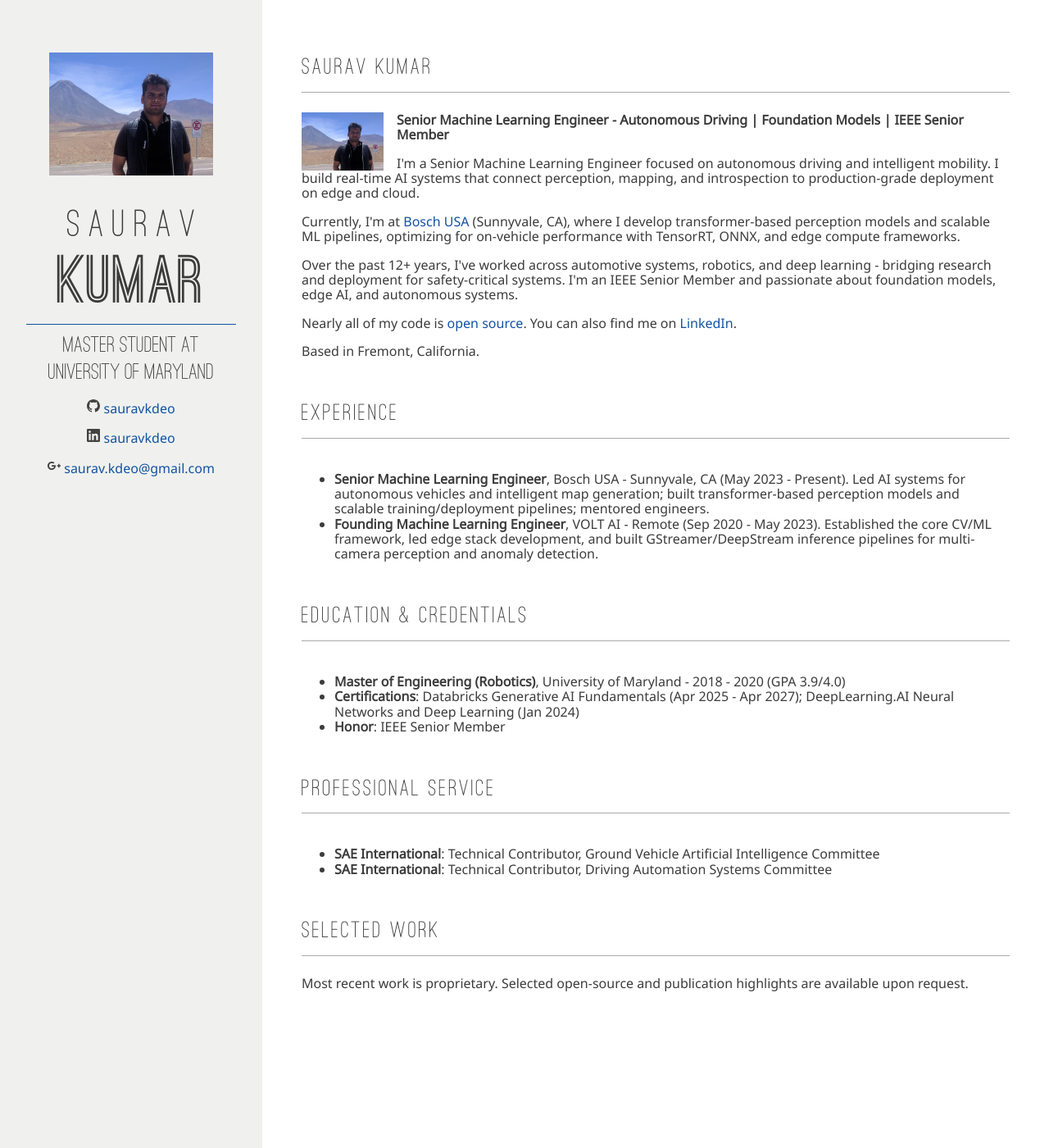
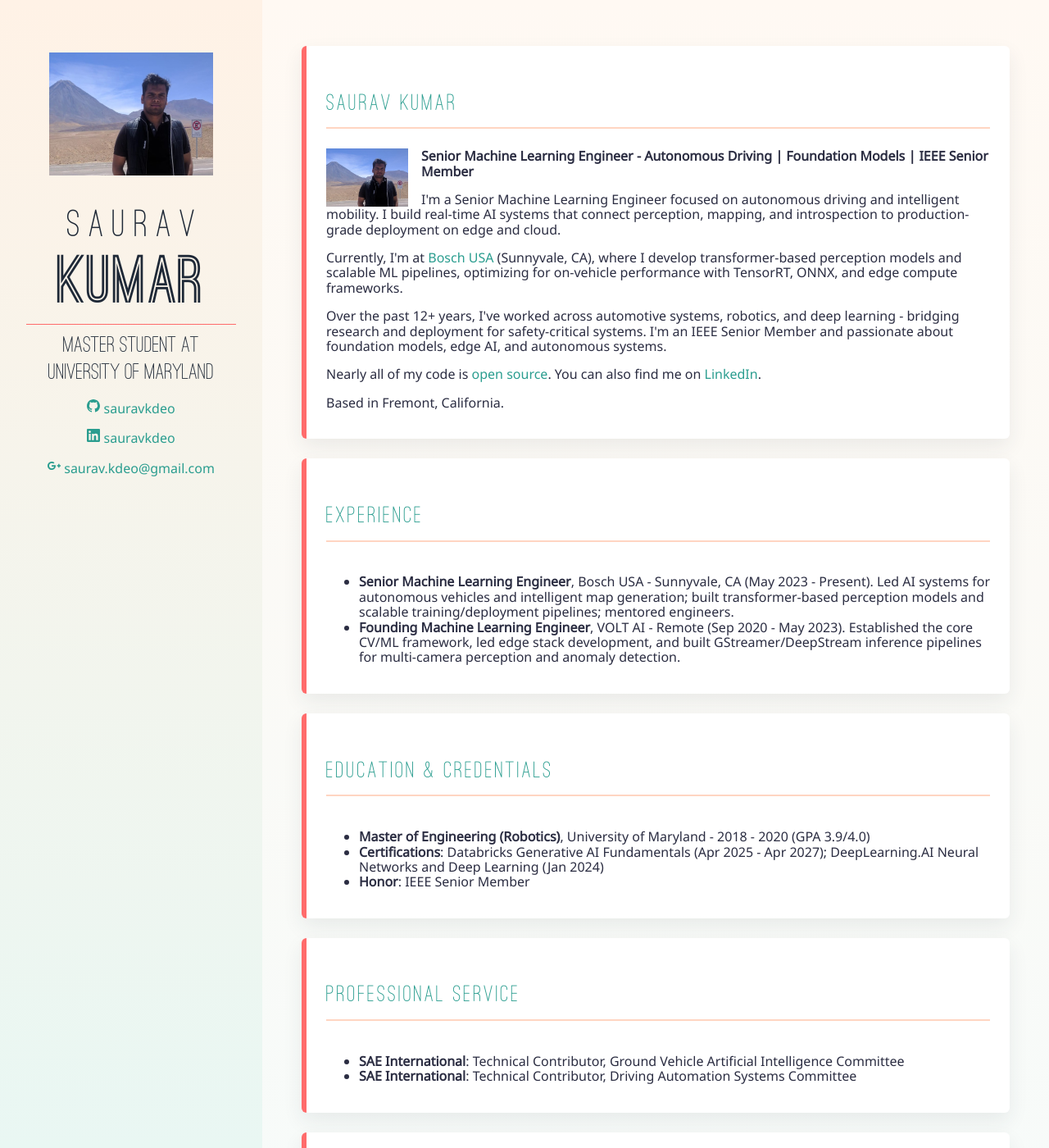
Before and after one commit to sauravkdeo/sauravkdeo.github.io, a Jekyll site: the page built from index.html, in a window 1280 px wide and 1400 px high. Shown: the whole window at 82% size. Built offline with Jekyll 4.4.1, drawn with Linux system fonts in a browser that asks for light colours; nearby versions of some CDN libraries.

Commit message:
Refresh site colors

```diff
--- a/css/main.scss
+++ b/css/main.scss
@@ -4,15 +4,17 @@
 @import "fonts/ostrich-sans.css";
 @import url(https://fonts.googleapis.com/css?family=Noto+Sans);
 
-$color-pink: #FB6964;
-$color-light-pink: #FFB7B7;
-$color-blue: #1352A2;
-$color-dark-gray: #3C3C3C;
+$color-pink: #FF6B6B;
+$color-light-pink: #FFD5C2;
+$color-blue: #2A9D8F;
+$color-dark-gray: #2B2D42;
+$color-ink: #1F2937;
 $font-family-sans: 'Noto Sans', sans-serif;
 
 body {
     color: $color-dark-gray;
     font-family: $font-family-sans;
+    background: linear-gradient(180deg, #FFF9F3 0%, #F6FBFA 100%);
 }
 
 ::selection {
@@ -45,7 +47,7 @@
 h5 {
     font-family: 'Ostrich Sans Rounded';
     font-weight: normal;
-    color: $color-dark-gray;
+    color: $color-ink;
 }
 table {
     width:100%;
@@ -90,6 +92,7 @@
 a:hover,
 a:focus {
     text-decoration: underline;
+    color: $color-pink;
 }
 
 p code {
@@ -110,7 +113,7 @@
     height: auto;
 }
 
-.svg-icon { width: 16px; height: 16px; display: inline-block; fill: #424242; padding-right: 0px; vertical-align: text-top; }
+.svg-icon { width: 16px; height: 16px; display: inline-block; fill: $color-blue; padding-right: 0px; vertical-align: text-top; }
 
 .social-media-list li + li { padding-top: 5px; }
 #layout {
@@ -138,7 +141,7 @@
 }
 
 .sidebar {
-    background: #F0F1EE;
+    background: linear-gradient(180deg, #FFF2E6 0%, #E9F7F3 100%);
     color: $color-dark-gray;
 }
 
@@ -170,7 +173,7 @@
 }
 
 .blog-tagline {
-    border-top: 1px solid $color-blue;
+    border-top: 1px solid $color-pink;
     font-weight: normal;
     font-size: 28px;
     padding-top: 10px;
@@ -206,8 +209,8 @@
 
 .content-subhead {
     text-transform: uppercase;
-    color: $color-dark-gray;
-    border-bottom: 1px solid #aaa;
+    color: $color-blue;
+    border-bottom: 2px solid $color-light-pink;
     padding: 0.4em 0;
     font-size: 1.8em;
     font-weight: 500;
@@ -216,6 +219,15 @@
 
 .content {
     padding: 2em 1em 0;
+}
+
+.content-section {
+    background: #fff;
+    border-left: 6px solid $color-pink;
+    border-radius: 6px;
+    box-shadow: 0 10px 24px rgba(43, 45, 66, 0.08);
+    margin: 1.5em 0;
+    padding: 1.2em 1.5em;
 }
 
 .post {
```
